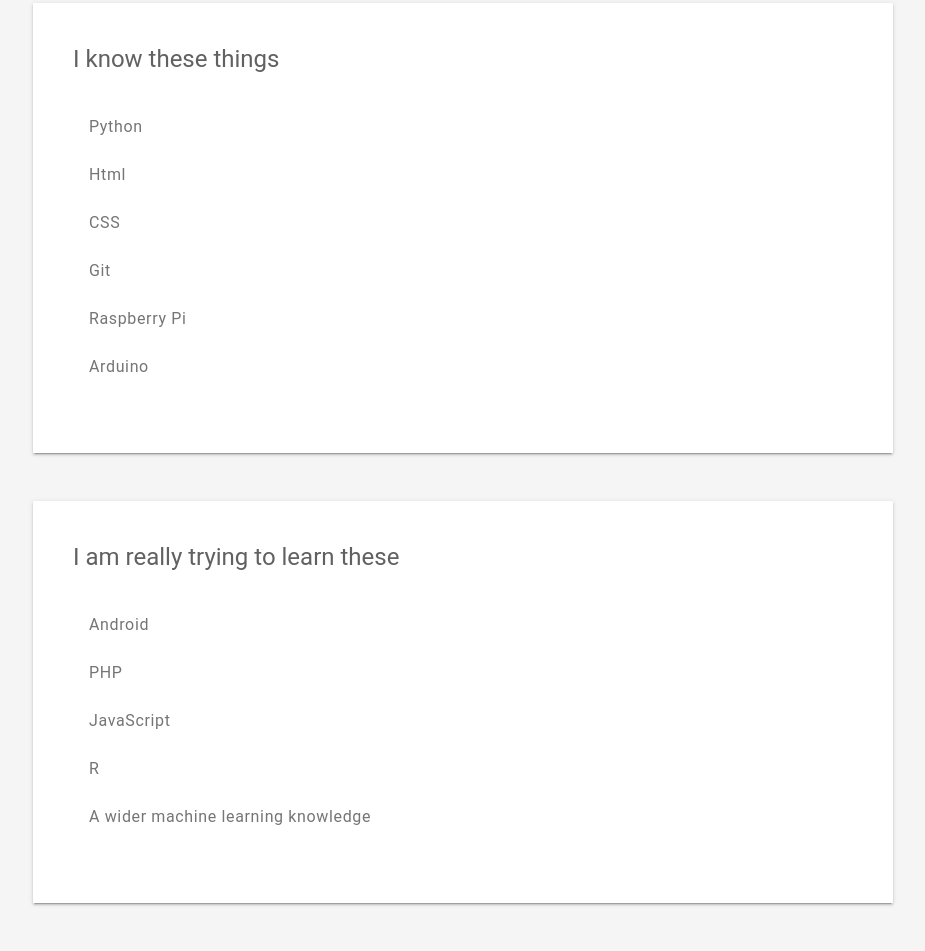
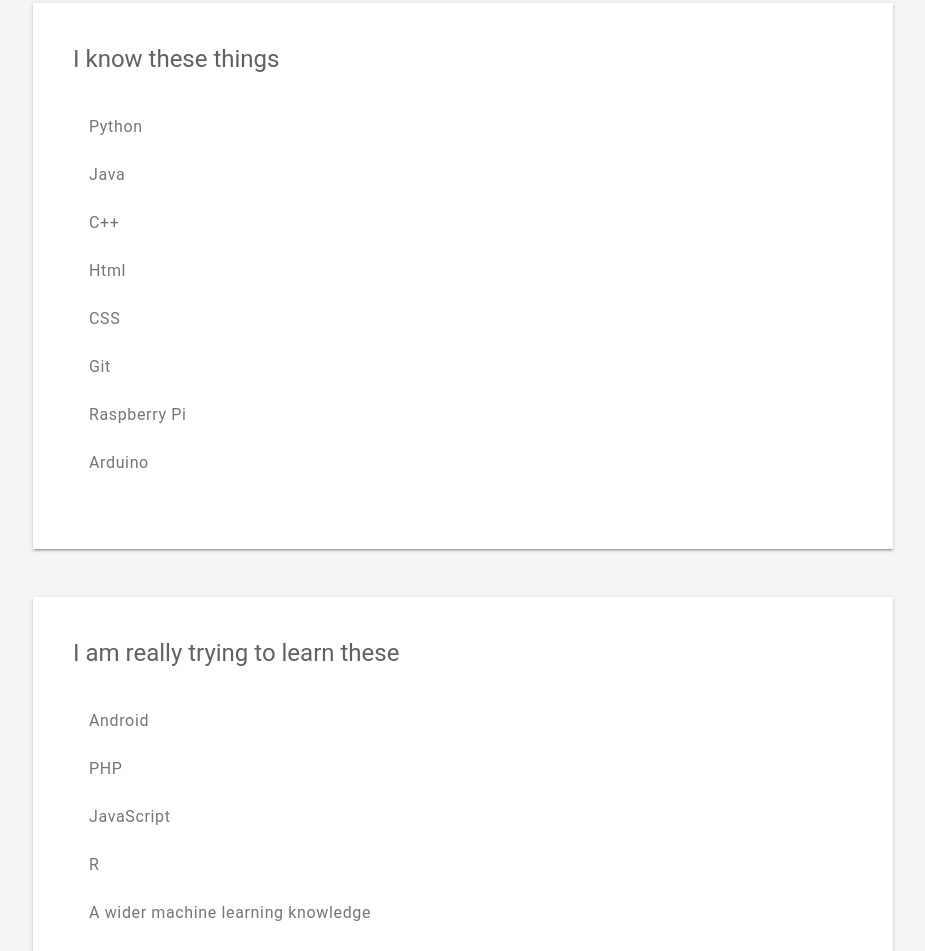
Before and after one commit to jessiepullaro414/jessiepullaro414.github.io, a plain HTML site: page index.html in a window 1280 px wide. Shown: the part 3015-3966 px from the top of the page, without its empty margins (177-1102 px from the left). Drawn offline with nearby package versions, Linux system fonts and the light colour scheme.

Commit message:
added more skills

```diff
--- a/index.html
+++ b/index.html
@@ -276,6 +276,8 @@
                     <h4>I know these things</h4>
                     <ul class='mdl-list mdl-color-text--grey-600'>
                       <li class="mdl-list__item mdl-color-text--grey-600">Python</li>
+                      <li class="mdl-list__item mdl-color-text--grey-600">Java</li>
+                      <li class="mdl-list__item mdl-color-text--grey-600">C++</li>
                       <li class="mdl-list__item mdl-color-text--grey-600">Html</li>
                       <li class="mdl-list__item mdl-color-text--grey-600">CSS</li>
                       <li class="mdl-list__item mdl-color-text--grey-600">Git</li>
@@ -321,14 +323,13 @@
 
                       <h4>So… WHO I AM???</h4>
 
-My name is Jessie Pullaro. At the time of this post, I am a junior at Florida Polytechnic University studying Computer Engineering. I am an active “hackathoner” and a creator. The trend that I have seen with other “hackathoners” is that we are passionate people. We love learning and making really amazing things. Anything from Smart toasters to apps that find you your perfect dog from nearby pounds. If you don’t know what a hackathon is you should just google it. It is worth the time. You can check some of the projects that I worked on over on my Devpost(make a link) or my GitHub(make a link). I also plan hackathons but I will write a whole post on that! <br /><br />
+                      My name is Jessie Pullaro. At the time of this post, I am a junior at Florida Polytechnic University studying Computer Engineering. I am an active “hackathoner” and a creator. The trend that I have seen with other “hackathoners” is that we are passionate people. We love learning and making really amazing things. Anything from Smart toasters to apps that find you your perfect dog from nearby pounds. If you don’t know what a hackathon is you should just google it. It is worth the time. You can check some of the projects that I worked on over on my Devpost(make a link) or my GitHub(make a link). I also plan hackathons but I will write a whole post on that! <br /><br />
 
-I am currently studying computer engineering and I love it. I started with electrical engineering but that wasn’t for me and to be honest I fit in with the Computer Science crowd better than the engineers. I blame the “concentration” of my degree. The interesting thing about my degree is that it is not just computer engineering it has a focus on something specific. My focus is in “Machine Intelligence” which is a fancy buzzword that mean I want to make computers think like you and me. I know that idea scares people but it excites me.<br /><br />
+                      I am currently studying computer engineering and I love it. I started with electrical engineering but that wasn’t for me and to be honest I fit in with the Computer Science crowd better than the engineers. I blame the “concentration” of my degree. The interesting thing about my degree is that it is not just computer engineering it has a focus on something specific. My focus is in “Machine Intelligence” which is a fancy buzzword that mean I want to make computers think like you and me. I know that idea scares people but it excites me.<br /><br />
 
-Some things about me that don’t fit in the tech field per say is that I love taking pictures and making things with my hands. I hang lights, make cabinets, work on cars, I have restored a 1966 Mustang, I like cooking (My friend Frank (franks.io hyperlink) taught me how to make ribs and they are some kick ass ribs), I just like learning new things and trying to figure out how things work. I used to take things apart to see how they work and never get them back together. It would piss my grandparents off so much.<br /><br />
+                      Some things about me that don’t fit in the tech field per say is that I love taking pictures and making things with my hands. I hang lights, make cabinets, work on cars, I have restored a 1966 Mustang, I like cooking (My friend Frank (franks.io hyperlink) taught me how to make ribs and they are some kick ass ribs), I just like learning new things and trying to figure out how things work. I used to take things apart to see how they work and never get them back together. It would piss my grandparents off so much.<br /><br />
 
-Thank you for taking the time reading this first post. I am going to try and post every week or so but no promises.<br />
-
+                      Thank you for taking the time reading this first post. I am going to try and post every week or so but no promises.<br />
 
                     </div>
                   </div>
```
